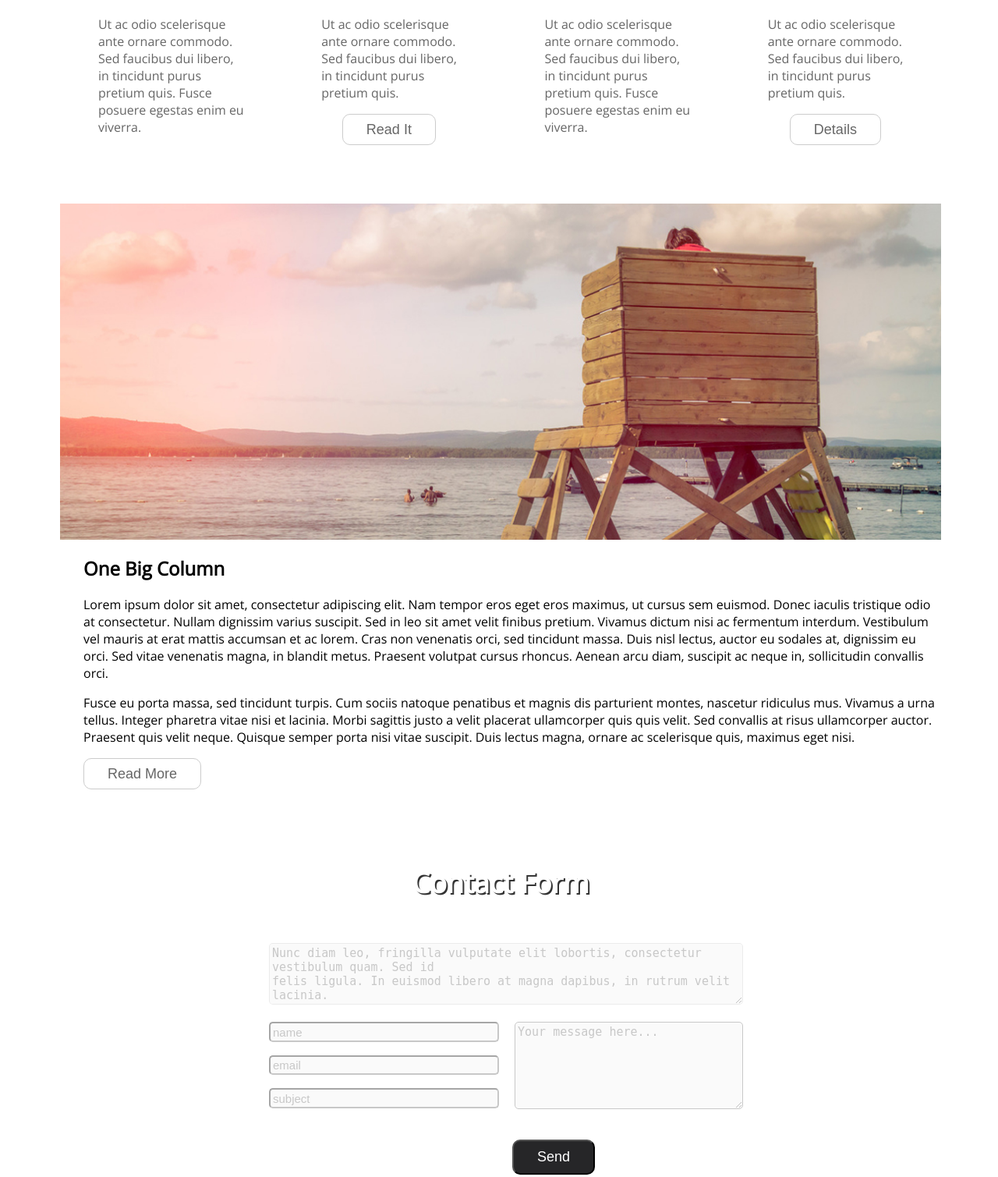
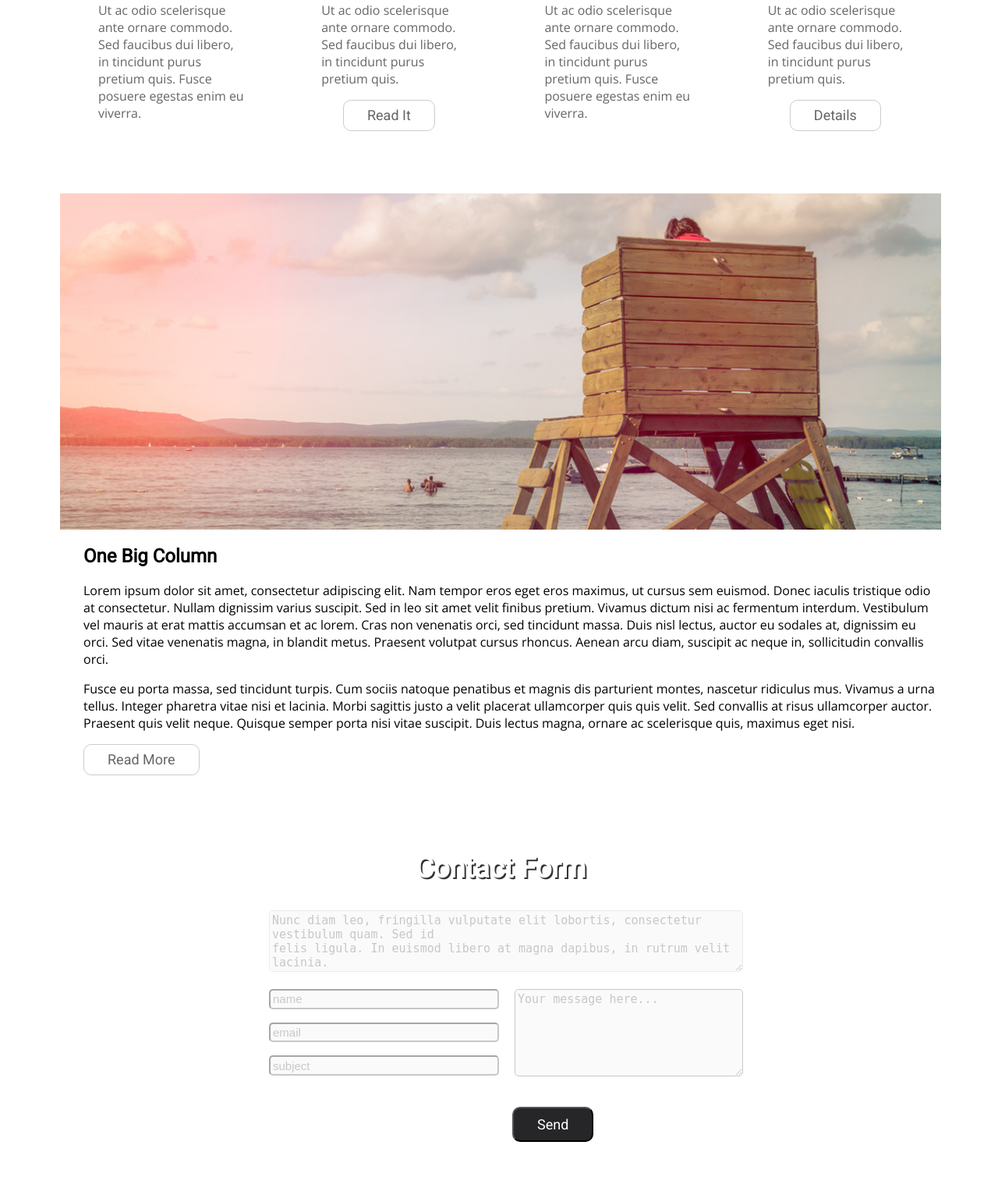
Before and after one commit to GreatDeveloper66/voyage-prework-tier1-adams, a PHP site: page / in a window 1280 px wide. Shown: the part 2517-4026 px from the top of the page at 78% size. Run offline with PHP 8.4, Linux system fonts and the light colour scheme; some libraries are stand-ins or nearby versions.

Commit message:
Added new pic files for banners and added new fonts

```diff
--- a/css/index.css
+++ b/css/index.css
@@ -1,5 +1,5 @@
 @import url('https://use.fontawesome.com/releases/v5.5.0/css/all.css');
-@import url('https://fonts.googleapis.com/css?family=Open+Sans&display=swap');
+@import url('https://fonts.googleapis.com/css?family=Roboto|Roboto+Condensed|Open+Sans&display=swap');
 
 html {
 	overflow-x: hidden;
@@ -95,6 +95,13 @@ h1 {
 	text-shadow: 2px 2px #000;
 	margin-bottom: 0px;
 }
+h2, h3 {
+	font-family: 'Roboto', Helvetica, Arial, sans-serif;
+}
+
+p {
+	font-family 'Roboto Condensed', Helvitica, Arial, sans-serif;
+}
 
 h3 {
 	font-size: 25px;
@@ -111,6 +118,7 @@ img {
 
 button {
 	transition: all 0.3s ease;
+	font-family: 'Roboto', Helvetica, Arial, sans-serif
 }
 button:hover, .active {
 	filter: brightness(150%);
--- a/index.html
+++ b/index.html
@@ -56,6 +56,7 @@
 		<div class="titleblock">
 			<h1>conquer</h1>
 			<h3>simple bootstrap template</h3>
+
 		</div>
 	</header>
 	<main>
@@ -163,6 +164,7 @@
 			<div class="contactbackground">
 
 			</div>
+			<div class="formcontainer">
 			<h2>Contact Form</h2>
 
 			<form id="contactform" action="#" method="POST" enctype="mutipart/form-data" target="_blank">
@@ -176,6 +178,7 @@ Etiam a mi quis arcu varius condimentum." disabled></textarea>
 				</div>
 				<div class="sendbutton">
 					<a href="#"><button type="submit">Send</button></a>
+
 				</div>
 				<div class="inputbox">
 					<input type="text" name="name" for="name" placeholder="name" value="">
@@ -184,6 +187,7 @@ Etiam a mi quis arcu varius condimentum." disabled></textarea>
 				</div>
 			</form>
 			</div>
+	</div>
 		</section>
 	</main>
 
```
Also changed, not shown: other parts of css/index.css (+13 -13 lines).
